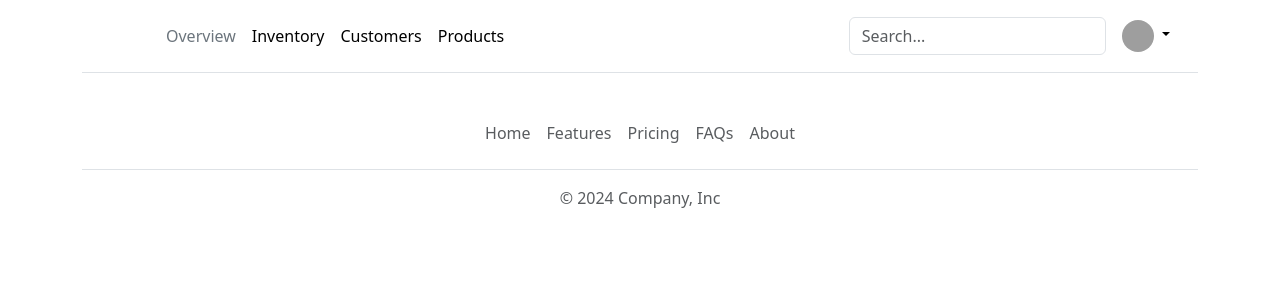
After one commit to AdamLahovskyi/TheNewsPortalOfTheVillageCouncil, a PHP site: page /views/layouts/index.php in a window 1280 px wide. The commit adds this page. Shown: the top 300 px of the page. Run offline with PHP 8.4, Linux system fonts and the light colour scheme; the template is opened without the code that fills it, so the values that code supplies are empty; grey boxes are pictures that could not be loaded.

Commit message:
Improved Routing,Template class, added a few layouts,

```diff
--- a/index.php
+++ b/index.php
@@ -12,3 +12,4 @@ if(isset($_GET['route'])){
 }
 $router = new core\Router($route);
 $router->run();
+$router->done();
--- /dev/null
+++ b/views/layouts/index.php
@@ -0,0 +1,65 @@
+<!DOCTYPE html>
+<html lang="en">
+<head>
+    <meta charset="UTF-8">
+    <title><?=$Title?></title>
+    <link href="https://cdn.jsdelivr.net/npm/bootstrap@5.3.3/dist/css/bootstrap.min.css" rel="stylesheet"
+          integrity="sha384-QWTKZyjpPEjISv5WaRU9OFeRpok6YctnYmDr5pNlyT2bRjXh0JMhjY6hW+ALEwIH" crossorigin="anonymous"/>
+    <script src="https://cdn.jsdelivr.net/npm/bootstrap@5.3.3/dist/js/bootstrap.bundle.min.js"
+            integrity="sha384-YvpcrYf0tY3lHB60NNkmXc5s9fDVZLESaAA55NDzOxhy9GkcIdslK1eN7N6jIeHz"
+            crossorigin="anonymous"></script>
+</head>
+<body>
+<div class="container">
+    <header class="p-3 mb-3 border-bottom">
+        <div class="container">
+            <div class="d-flex flex-wrap align-items-center justify-content-center justify-content-lg-start">
+                <a href="/" class="d-flex align-items-center mb-2 mb-lg-0 link-body-emphasis text-decoration-none">
+                    <svg class="bi me-2" width="40" height="32" role="img" aria-label="Bootstrap"><use xlink:href="#bootstrap"></use></svg>
+                </a>
+
+                <ul class="nav col-12 col-lg-auto me-lg-auto mb-2 justify-content-center mb-md-0">
+                    <li><a href="#" class="nav-link px-2 link-secondary">Overview</a></li>
+                    <li><a href="#" class="nav-link px-2 link-body-emphasis">Inventory</a></li>
+                    <li><a href="#" class="nav-link px-2 link-body-emphasis">Customers</a></li>
+                    <li><a href="#" class="nav-link px-2 link-body-emphasis">Products</a></li>
+                </ul>
+
+                <form class="col-12 col-lg-auto mb-3 mb-lg-0 me-lg-3" role="search">
+                    <input type="search" class="form-control" placeholder="Search..." aria-label="Search">
+                </form>
+
+                <div class="dropdown text-end">
+                    <a href="#" class="d-block link-body-emphasis text-decoration-none dropdown-toggle" data-bs-toggle="dropdown" aria-expanded="false">
+                        <img src="https://github.com/mdo.png" alt="mdo" width="32" height="32" class="rounded-circle">
+                    </a>
+                    <ul class="dropdown-menu text-small">
+                        <li><a class="dropdown-item" href="#">New project...</a></li>
+                        <li><a class="dropdown-item" href="#">Settings</a></li>
+                        <li><a class="dropdown-item" href="#">Profile</a></li>
+                        <li><hr class="dropdown-divider"></li>
+                        <li><a class="dropdown-item" href="#">Sign out</a></li>
+                    </ul>
+                </div>
+            </div>
+        </div>
+    </header>
+</div>
+<div class="container">
+    <h1><?=$Title?></h1>
+    <?=$Content?>
+</div>
+<div class="container">
+    <footer class="py-3 my-4">
+        <ul class="nav justify-content-center border-bottom pb-3 mb-3">
+            <li class="nav-item"><a href="#" class="nav-link px-2 text-body-secondary">Home</a></li>
+            <li class="nav-item"><a href="#" class="nav-link px-2 text-body-secondary">Features</a></li>
+            <li class="nav-item"><a href="#" class="nav-link px-2 text-body-secondary">Pricing</a></li>
+            <li class="nav-item"><a href="#" class="nav-link px-2 text-body-secondary">FAQs</a></li>
+            <li class="nav-item"><a href="#" class="nav-link px-2 text-body-secondary">About</a></li>
+        </ul>
+        <p class="text-center text-body-secondary">© 2024 Company, Inc</p>
+    </footer>
+</div>
+</body>
+</html>
--- /dev/null
+++ b/views/news/view.php
@@ -0,0 +1 @@
+<?php
--- /dev/null
+++ b/views/site/error.php
@@ -0,0 +1 @@
+<?php
--- /dev/null
+++ b/views/site/index.php
@@ -0,0 +1 @@
+<?php
```
Also changed, not shown: controllers/NewsController.php (+19 -2 lines), core/Router.php (+15 -4 lines), core/Template.php (added, +36 -0 lines), views/news/add.php (added, +16 -0 lines), views/news/index.php (added, +8 -0 lines).
